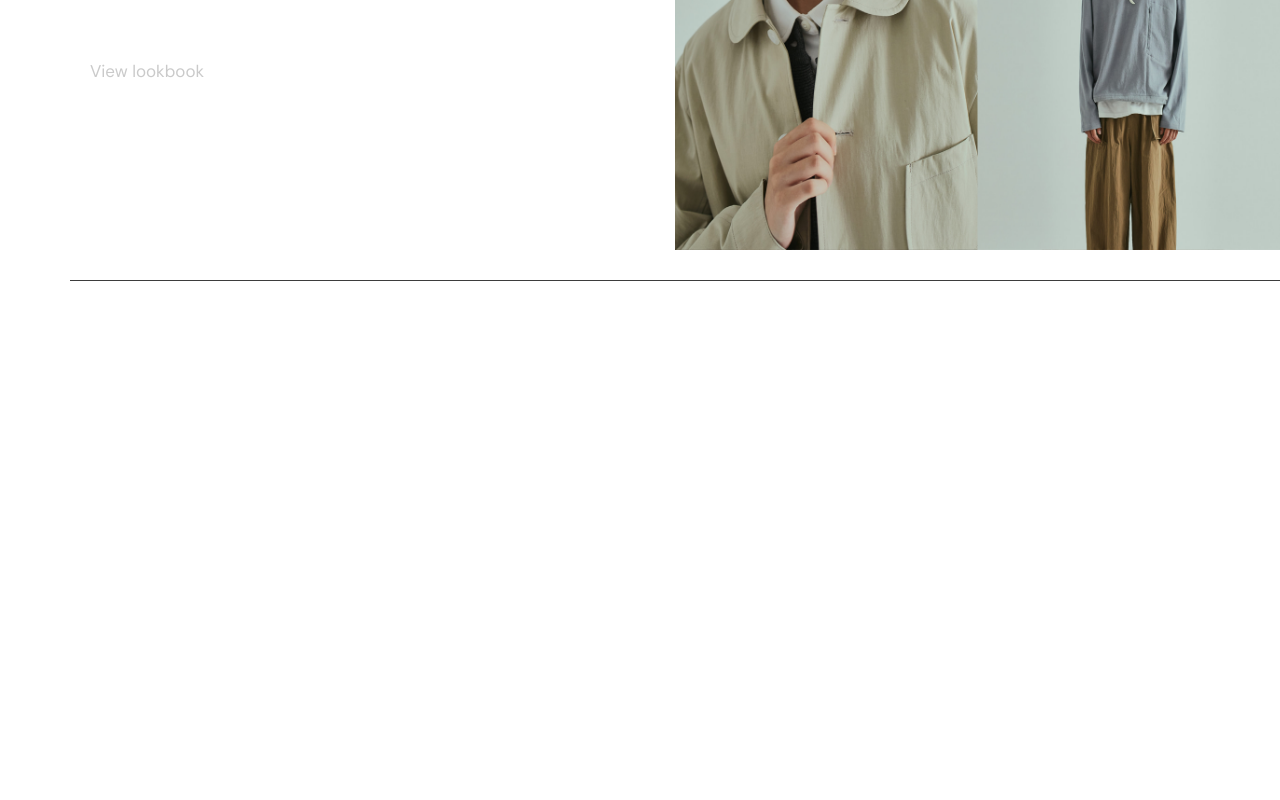
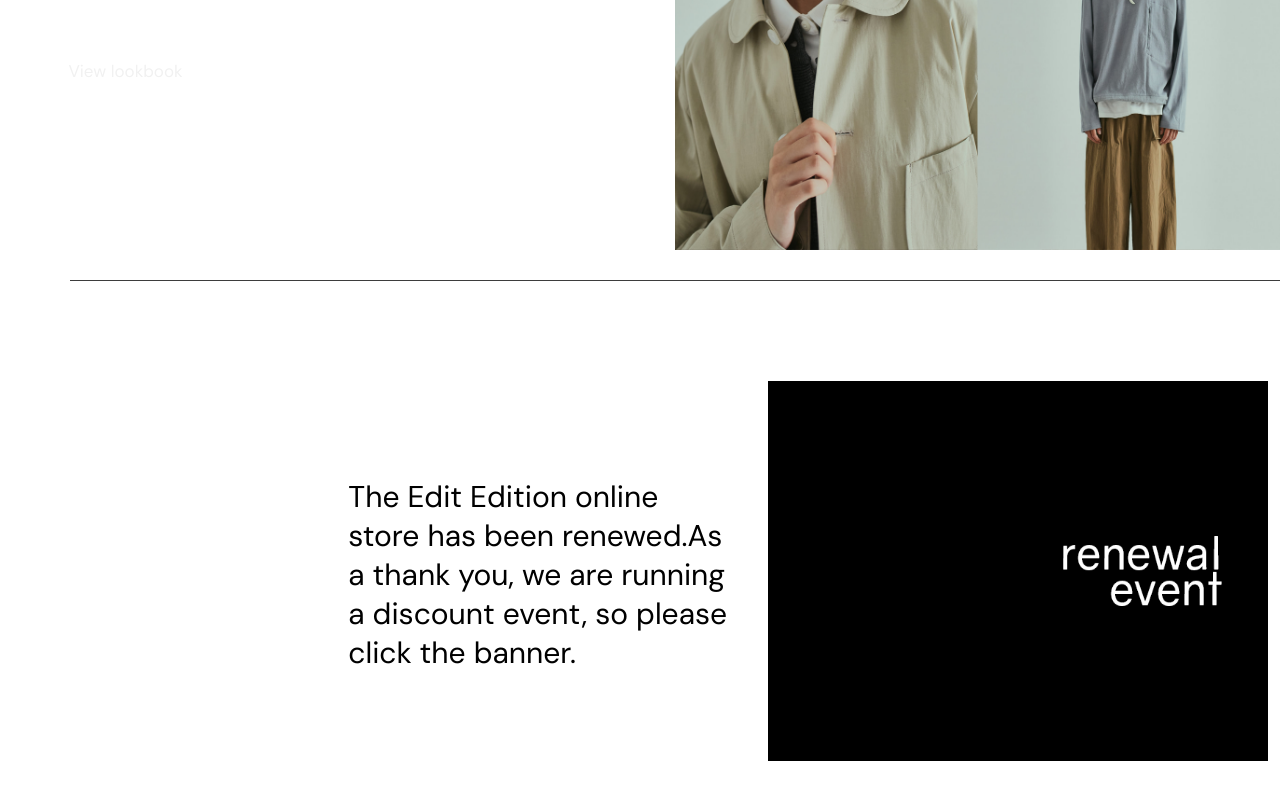
Before and after one commit to yongseongJang/Study_Web, a React app: page / in a window 1280 px wide. Shown: the part 1003-1803 px from the top of the page. Before the commit the page ends 1384 px from the top, so only its background shows below. Built offline with nearby package versions, Linux system fonts and the light colour scheme; a web font is replaced by a local one.

Commit message:
feat(client): publishing main page section

```diff
--- a/src/client/pages/Main.tsx
+++ b/src/client/pages/Main.tsx
@@ -11,6 +11,7 @@
 import thirdSecondTwo from "../../public/img/3-4.jpg";
 import thirdFirstThree from "../../public/img/3-5.jpg";
 import thirdSecondThree from "../../public/img/3-6.jpg";
+import renewalEvent from "../../public/img/renewal_event.jpg";
 
 function Main() {
   const secondSectionImage = [coat, knit, still_by_hand, arcteryx];
@@ -179,10 +180,32 @@
               <section className="content__section"></section>
               <section className="content__section"></section>
               <section className="content__section"></section>
-              <section className="content__section"></section>
-              <section className="content__section"></section>
-              <section className="content__section"></section>
-              <section className="content__section"></section>
+              <section className="content__section">
+                <div className="section__element">
+                  <div className="element__column">
+                    <div className="column__wrap">
+                      <div className="wrap__space"></div>
+                      <div className="wrap__container">
+                        <div className="container__left">
+                          <div className="left__wrap">
+                            <h4>
+                              The Edit Edition online store has been renewed.As
+                              a thank you, we are running a discount event, so
+                              please click the banner.
+                            </h4>
+                          </div>
+                        </div>
+                        <div className="container__right">
+                          <a href="">
+                            <img src={renewalEvent} alt="" />
+                          </a>
+                        </div>
+                      </div>
+                      <div className="wrap__space2"></div>
+                    </div>
+                  </div>
+                </div>
+              </section>
             </div>
           </main>
         </div>
--- a/src/client/styles/Common.scss
+++ b/src/client/styles/Common.scss
@@ -10,6 +10,15 @@
 
 h2 {
   font-size: 47px;
+  word-wrap: break-word;
+}
+
+h4 {
+  color: #000;
+  font-size: 30px;
+  line-height: 1.3em;
+  font-weight: 500;
+  margin: 25px 0;
   word-wrap: break-word;
 }
 
--- a/src/client/styles/Main.scss
+++ b/src/client/styles/Main.scss
@@ -321,6 +321,64 @@
               }
             }
           }
+
+          .content__section:nth-child(8) {
+            position: relative;
+            padding: 0% 0% 0% 23%;
+
+            .section__element {
+              position: relative;
+              margin-right: auto;
+              margin-left: auto;
+
+              .element__column {
+                width: 100%;
+
+                .column__wrap {
+                  position: relative;
+                  padding: 0% 10% 0% 0%;
+                  align-content: flex-start;
+
+                  .wrap__space {
+                    height: 100px;
+                  }
+
+                  .wrap__container {
+                    position: relative;
+                    display: flex;
+                    margin-right: auto;
+                    margin-left: auto;
+
+                    .container__left {
+                      display: flex;
+                      width: 50%;
+
+                      .left__wrap {
+                        display: flex;
+                        align-content: center;
+                        align-items: center;
+                        margin: 0px 20px 0px 0px;
+                        padding: 0px 20px 0px 0px;
+                      }
+                    }
+
+                    .container__right {
+                      width: 50%;
+
+                      img {
+                        width: 500px;
+                        height: 380px;
+                      }
+                    }
+                  }
+
+                  .wrap__space2 {
+                    height: 50px;
+                  }
+                }
+              }
+            }
+          }
         }
       }
     }
```
